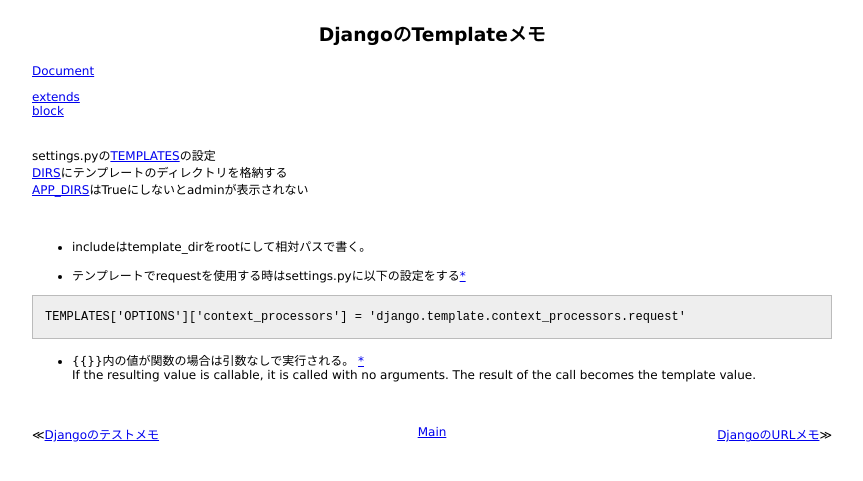
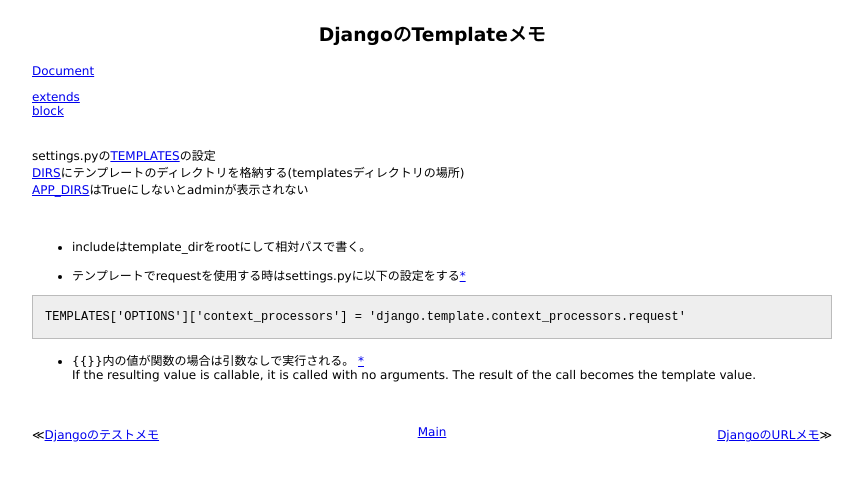
Before and after one commit to 38elements/38elements.github.com, a Jekyll site: the page built from _posts/2014-12-16-django-template.md, in a window 1280 px wide. Shown: the top 481 px of the page, without its empty margins (208-1071 px from the left). Built offline with Jekyll 4.4.1, drawn with Linux system fonts in a browser that asks for light colours.

Commit message:
Update 2014-12-16-django-template.md

```diff
--- a/_posts/2014-12-16-django-template.md
+++ b/_posts/2014-12-16-django-template.md
@@ -9,7 +9,7 @@ title: DjangoのTemplateメモ
 <br>
 <br>
 settings.pyの[TEMPLATES](https://docs.djangoproject.com/en/stable/ref/settings/#std:setting-TEMPLATES)の設定
-[DIRS](https://docs.djangoproject.com/en/stable/ref/settings/#dirs)にテンプレートのディレクトリを格納する
+[DIRS](https://docs.djangoproject.com/en/stable/ref/settings/#dirs)にテンプレートのディレクトリを格納する(templatesディレクトリの場所)
 [APP_DIRS](https://docs.djangoproject.com/en/stable/ref/settings/#app-dirs)はTrueにしないとadminが表示されない
 <br>
 <br>
```
